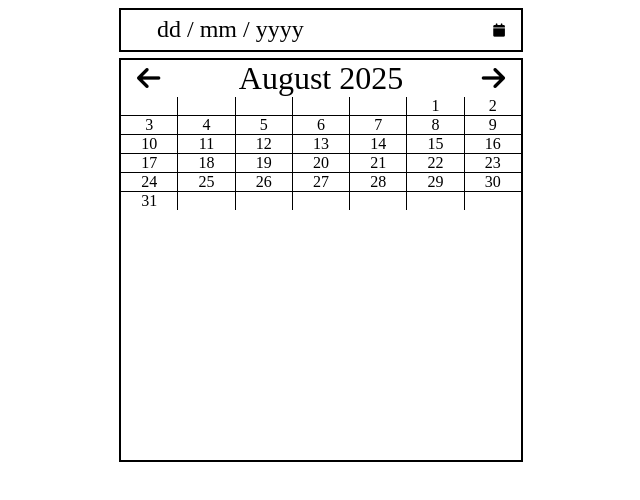
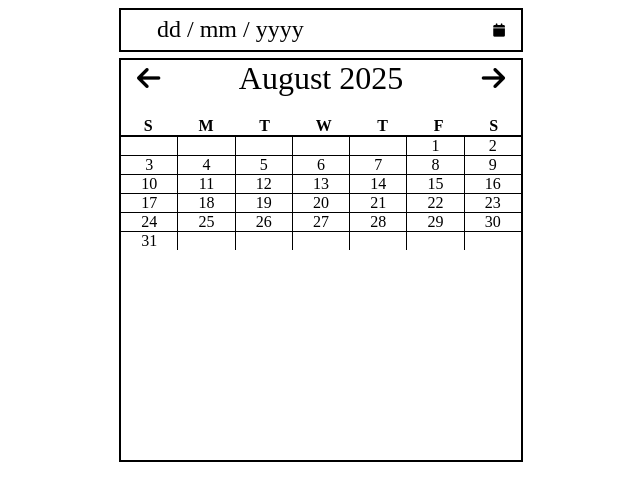
Before and after one commit to azerjlhj/Datepicker-UI, a plain HTML site: page index.html in a window 1280 px wide. Shown: the whole page, without its empty margins (319-959 px from the left). Drawn offline with Linux system fonts and the light colour scheme.

Commit message:
Set up the 'daysOfTheWeek' div (as another item of the flexbox structure of the 'squareCalendar' div. Style the margins (,etc.) of the 'daysOfTheWeek' div.

```diff
--- a/index.html
+++ b/index.html
@@ -20,6 +20,16 @@
             <button id="left"><i class="fa-solid fa-arrow-left"></i></button>
             <label id="month">August 2025</label>
             <button id="right"><i class="fa-solid fa-arrow-right"></i></button>
+        </div>
+
+        <div id="daysOfTheWeek">
+            <label>S</label>
+            <label>M</label>
+            <label>T</label>
+            <label>W</label>
+            <label>T</label>
+            <label>F</label>
+            <label>S</label>
         </div>
 
         <div id="daysGrid">
--- a/style.css
+++ b/style.css
@@ -62,7 +62,15 @@ button:hover {
     padding-left: 2rem;
 }
 
+#daysOfTheWeek {
+    margin-top: 1.25rem;
+    font-weight: 600;
+    display: flex;
+    justify-content: space-around;
+}
+
 #daysGrid {
+    border-top: 2px solid black;
     display: grid;
     grid-template-columns: repeat(7, 1fr);
     /* grid-template-rows: max-content 6fr max-content; */
```
